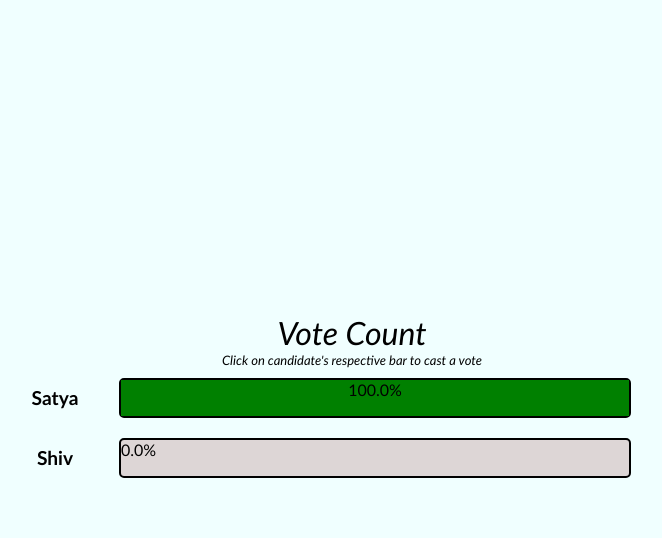
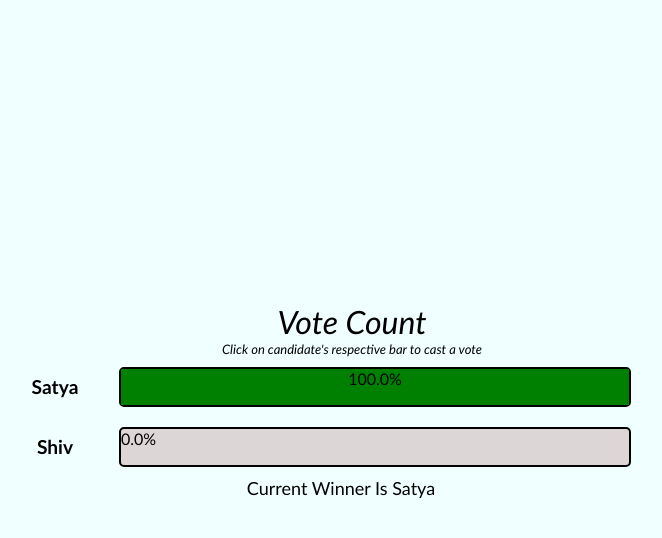
Before and after one commit to satyamchouksey/voting-machine, a website built with Parcel: page index.html in a window 1280 px wide. Both pictures are taken after a click on the element 384 px from the left and 397 px from the top of the page. Shown: the whole page, without its empty margins (9-671 px from the left). Built offline with nearby package versions, Linux system fonts and the light colour scheme.

Commit message:
added winner info

```diff
--- a/index.html
+++ b/index.html
@@ -29,6 +29,7 @@
           </div>
         </div>
       </div>
+      <div id="final-result"></div>
     </div>
     <script src="src/index.js"></script>
   </body>
--- a/src/index.js
+++ b/src/index.js
@@ -30,9 +30,14 @@ const bar1 = document.getElementById("bar1");
 const bar2 = document.getElementById("bar2");
 const barContainer = document.querySelectorAll(".bar-container");
 
-var contestant1 = new contestant("Trump");
-var contestant2 = new contestant("Biden");
-var results = new voting(contestant1, contestant2);
+const contestant1 = new contestant(
+  document.getElementById("name1").textContent
+);
+const contestant2 = new contestant(
+  document.getElementById("name2").textContent
+);
+const results = new voting(contestant1, contestant2);
+const finalResult = document.getElementById("final-result");
 
 barContainer.forEach((bar, index) => {
   bar.addEventListener("click", () => {
@@ -44,5 +49,10 @@ barContainer.forEach((bar, index) => {
     bar2.textContent = voteShareBar2;
     bar1.style.width = voteShareBar1;
     bar2.style.width = voteShareBar2;
+    finalResult.textContent = `Current Winner is ${
+      results?.calculateBar1Share() > results?.calculateBar2Share()
+        ? contestant1.name
+        : contestant2.name
+    }`;
   });
 });
--- a/src/styles.css
+++ b/src/styles.css
@@ -63,3 +63,8 @@
   width: 0px;
   transition: width 0.89s ease-in;
 }
+#final-result {
+  text-transform: capitalize;
+  font-size: large;
+  margin-left: 60px;
+}
```
